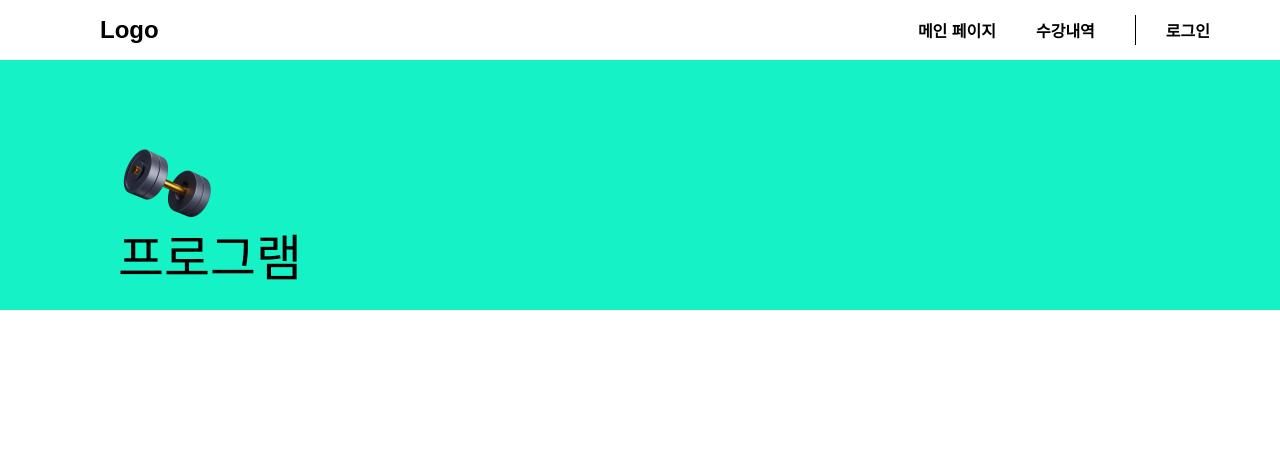
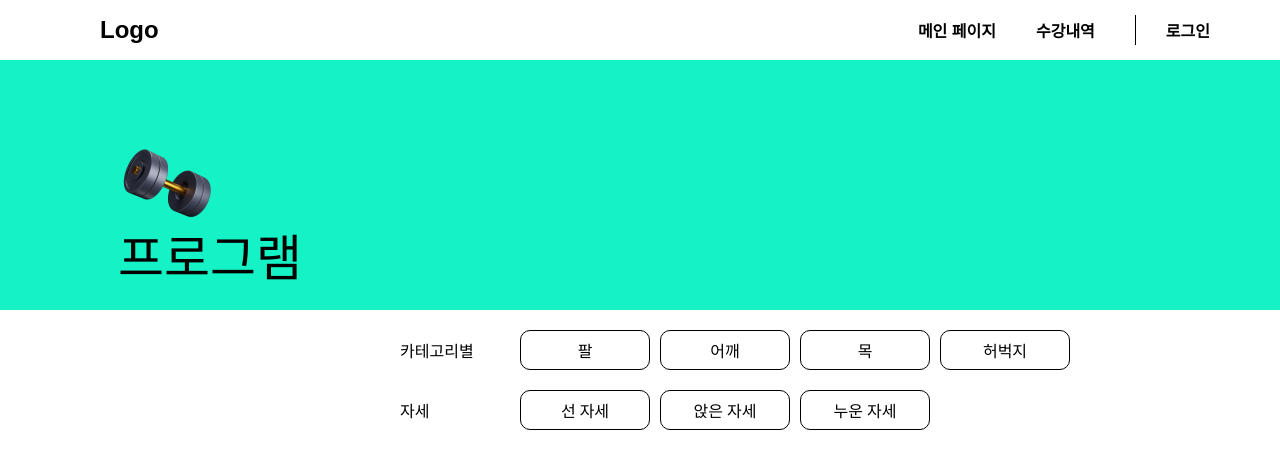
Before and after one commit to sync-without-async/Rehab-FrontEnd, a React (Vite) app: page / in a window 1280 px wide. Shown: the top 468 px of the page. Built offline with nearby package versions, Linux system fonts and the light colour scheme; a web font is replaced by a local one.

Commit message:
Feat: 메인페이지 카테고리 / 자세별 필터 버튼 props까지 구현

```diff
--- a/src/pages/MainPage.jsx
+++ b/src/pages/MainPage.jsx
@@ -1,3 +1,4 @@
+import { useState } from 'react';
 import Header from "../components/Header";
 import styled from 'styled-components';
 import dumbbell from "../assets/images/dumbbell.png";
@@ -8,6 +9,11 @@ const Background = styled.div`
   background-color: #14F2C6;
   position: relative;
   margin-top: 20px;
+`;
+
+const Label = styled.span`
+  display: inline-block;
+  width: 110px;
 `;
 
 const DumbbellImage = styled.img`
@@ -23,7 +29,36 @@ const ProgramText = styled.p`
   left: 118px;
 `;
 
+const CategoryText = styled.div`
+  display: flex;
+  align-items: center;
+  margin-left: 400px;
+  margin-top: 20px;
+`;
+
+const FilterButton = styled.button`
+  width: 130px;
+  height: 40px;
+  border-radius: 10px;
+  border: ${props => props.selected ? 'none' : '1px solid black'};
+  background-color: ${props => props.selected ? '#ACEAFF' : 'white'};
+  color: ${props => props.selected ? 'black' : 'black'};
+  margin-left: 10px;
+  transition: 0.3s;
+
+  &:first-child {
+    margin-left: 0;
+  }
+
+  &:focus {
+    outline: none;
+  }
+`;
+
 const MainPage = () => {
+  const [selectedCategory, setSelectedCategory] = useState(null);
+  const [selectedPosture, setSelectedPosture] = useState(null);
+
   return (
     <div>
       <Header />
@@ -31,6 +66,30 @@ const MainPage = () => {
         <DumbbellImage src={dumbbell} alt="Dumbbell" />
         <ProgramText>프로그램</ProgramText>
       </Background>
+      <CategoryText>
+        <Label>카테고리별</Label>
+        {['팔', '어깨', '목', '허벅지'].map(category => (
+          <FilterButton
+            key={category}
+            selected={selectedCategory === category}
+            onClick={() => setSelectedCategory(category)}
+          >
+            {category}
+          </FilterButton>
+        ))}
+      </CategoryText>
+      <CategoryText>
+        <Label>자세</Label>
+        {['선 자세', '앉은 자세', '누운 자세'].map(posture => (
+          <FilterButton
+            key={posture}
+            selected={selectedPosture === posture}
+            onClick={() => setSelectedPosture(posture)}
+          >
+            {posture}
+          </FilterButton>
+        ))}
+      </CategoryText>
     </div>
   );
 };
```
